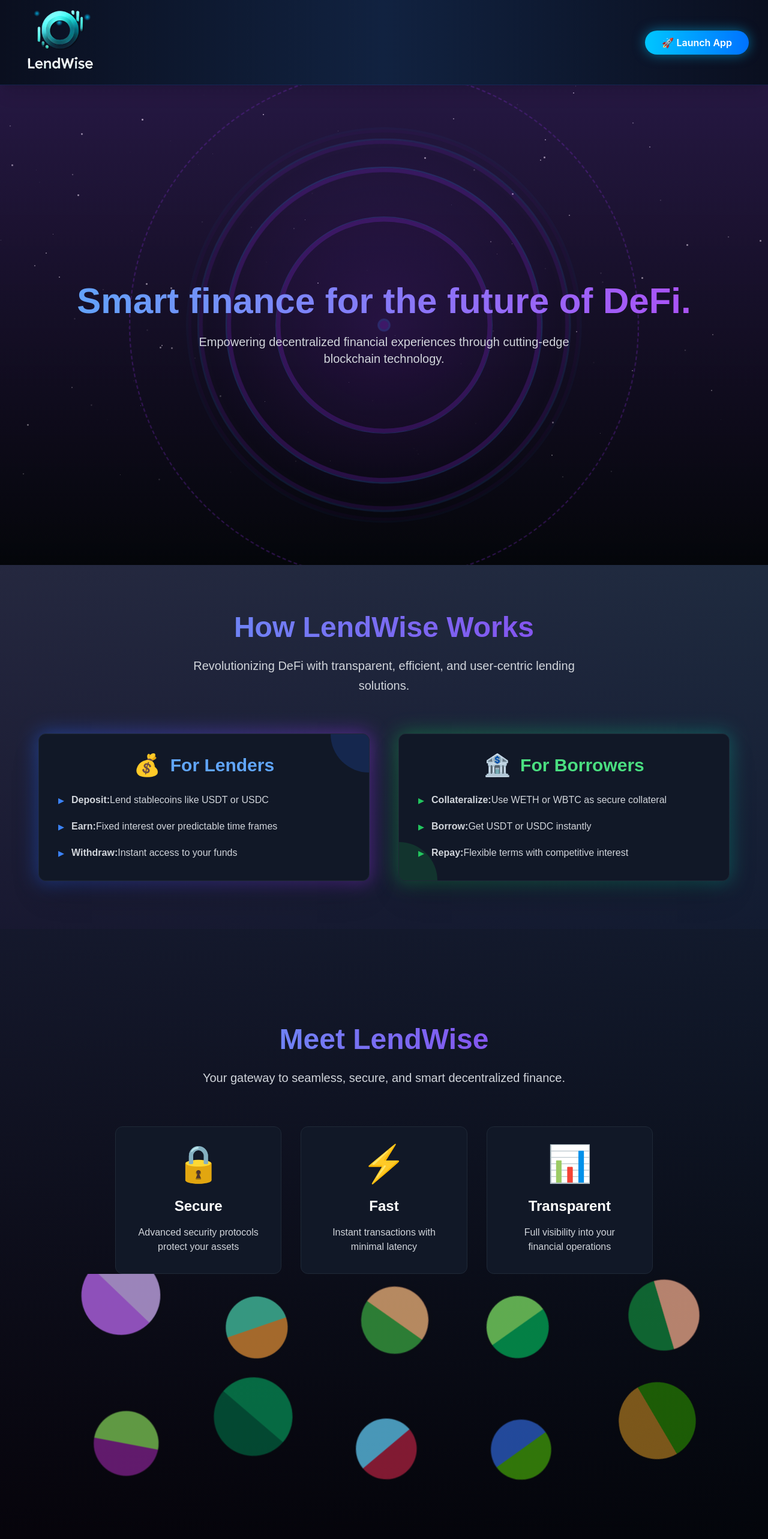
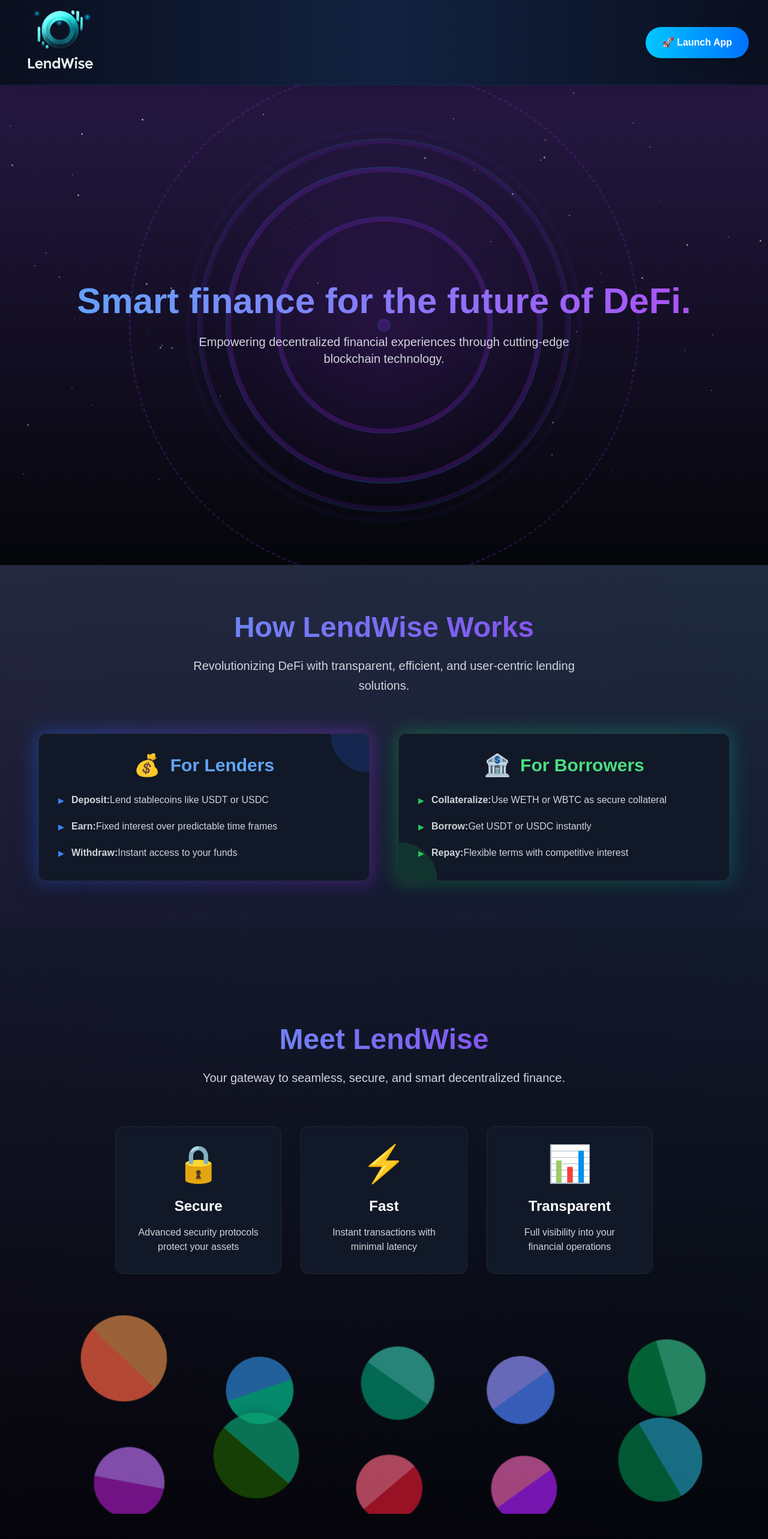
Before and after one commit to LujaChitrakar/DEFI-lend-borrow-daap, a Next.js app in the folder frontend/: page / in a window 1280 px wide. Shown: the top 2566 px of the page at 60% size. Built offline with nearby package versions, Linux system fonts and the light colour scheme.

Commit message:
updated header components and antd removed

```diff
--- a/frontend/app/components/Header.jsx
+++ b/frontend/app/components/Header.jsx
@@ -1,4 +1,4 @@
-import { Button } from "antd";
+// import { Button } from "antd";
 import Image from "next/image";
 import { useRouter } from "next/navigation"; // Correct import
 import { useEffect, useState } from "react";
@@ -37,23 +37,12 @@ const Header = () => {
 
       {/* Button Section */}
       <div className="flex items-center gap-4">
-        <Button
-          type="primary"
-          size="large"
-          style={{
-            background: "linear-gradient(to right, #00C6FF, #0072FF)",
-            border: "none",
-            boxShadow: "0 0 20px rgba(0, 198, 255, 0.5)",
-            padding: "14px 28px",
-            borderRadius: "50px",
-            fontSize: "16px",
-            fontWeight: "600",
-          }}
-          className="hover:opacity-90 transition-all transform hover:scale-105 text-white font-semibold shadow-lg"
-          onClick={handleLaunchApp}
-        >
-          🚀 Launch App
-        </Button>
+      <button
+  className="bg-gradient-to-r from-[#00C6FF] to-[#0072FF] px-7 py-3.5 rounded-full text-white font-semibold text-base hover:opacity-90 transition-all transform hover:scale-105 shadow-lg"
+  onClick={handleLaunchApp}
+>
+  🚀 Launch App
+</button>
       </div>
 
       <style jsx>{`
--- a/frontend/app/dashboard/DashboardHeader.jsx
+++ b/frontend/app/dashboard/DashboardHeader.jsx
@@ -2,7 +2,7 @@
 
 import Image from "next/image";
 import { useState } from "react";
-import { Button } from "antd";
+// import { Button } from "antd";
 
 const DashboardHeader = () => {
   const [activeTab, setActiveTab] = useState("Dashboard");
@@ -12,12 +12,12 @@ const DashboardHeader = () => {
   };
 
   return (
-    <header className="w-full px-12 py-6 bg-gray-900 text-white flex justify-between items-center shadow-lg">
+    <header className="w-full px-12 py-6 bg-gray-900 text-white flex justify-between items-center shadow-lg ">
       {/* Left Section: Logo and Tabs */}
-      <div className="flex items-center space-x-12">
+      <div className="flex items-center space-x-12  hover:scale-105">
         {/* Logo */}
         <div className="flex items-center space-x-3">
-          <Image src="/logo.png" alt="LendWise Logo" width={90} height={90} />
+          <Image src="/logo.png" alt="LendWise Logo" width={110} height={100} />
         </div>
 
         {/* Navigation Tabs */}
@@ -41,12 +41,9 @@ const DashboardHeader = () => {
 
       {/* Right Section: Buttons */}
       <div className="flex items-center space-x-4">
-        <Button
-          type="primary"
-          className="px-6 py-3 bg-gradient-to-r from-blue-500 to-purple-500 text-white text-lg font-semibold rounded-lg shadow-md hover:scale-105 transform transition-all"
-        >
+        <button className="px-6 py-3 bg-gradient-to-r from-blue-500 to-purple-500 text-white text-lg font-semibold rounded-lg shadow-md hover:scale-105 transform transition-all">
           Connect Wallet
-        </Button>
+        </button>
       </div>
     </header>
   );
--- a/frontend/app/page.jsx
+++ b/frontend/app/page.jsx
@@ -27,16 +27,16 @@ export default function Home() {
         id: i,
         row: 1,
         left: `${i * 18 + 10}%`,
-        color1: `hsl(${Math.random() * 360}, 70%, 60%)`, // Random vibrant colors
-        color2: `hsl(${Math.random() * 360}, 70%, 40%)`,
+        color1: `hsl(${Math.random() * 60 + 200}, 80%, 65%)`,
+        color2: `hsl(${Math.random() * 60 + 180}, 85%, 45%)`,
       }));
 
       const row2 = Array.from({ length: 5 }, (_, i) => ({
         id: i + 5,
         row: 2,
         left: `${i * 18 + 10}%`,
-        color1: `hsl(${Math.random() * 360}, 70%, 60%)`,
-        color2: `hsl(${Math.random() * 360}, 70%, 40%)`,
+        color1: `hsl(${Math.random() * 60 + 300}, 80%, 65%)`,
+        color2: `hsl(${Math.random() * 60 + 280}, 85%, 45%)`,
       }));
 
       setCircles([...row1, ...row2]);
@@ -230,16 +230,17 @@ export default function Home() {
           </div>
 
           {/* Keep the existing floating circles animation */}
-          <div className="floating-circles">
+          <div className="floating-circles justify items-center">
             {circles.map((circle) => (
               <div
                 key={circle.id}
                 className="circle"
                 style={{
                   left: circle.left,
-                  top: circle.row === 1 ? "10%" : "60%",
-                  width: "110px",
-                  height: "110px",
+                  // Change these values to move circles down
+                  top: circle.row === 1 ? "35%" : "75%",
+                  width: "120px",
+                  height: "120px",
                   background: `linear-gradient(135deg, ${circle.color1} 50%, ${circle.color2} 50%)`,
                   animationDuration: `${Math.random() * 4 + 3}s`,
                   animationDelay: `${Math.random() * 2}s`,
--- a/frontend/package.json
+++ b/frontend/package.json
@@ -10,10 +10,9 @@
   },
   "dependencies": {
     "@ant-design/compatible": "^5.1.4",
-    "antd": "^5.23.3",
     "next": "15.1.6",
-    "react": "^19.0.0",
-    "react-dom": "^19.0.0"
+    "react": "^18.2.0",
+    "react-dom": "^18.2.0"
   },
   "devDependencies": {
     "@eslint/eslintrc": "^3",
```
Also changed, not shown: 1 other file (tests, documents, lock files or other folders).
